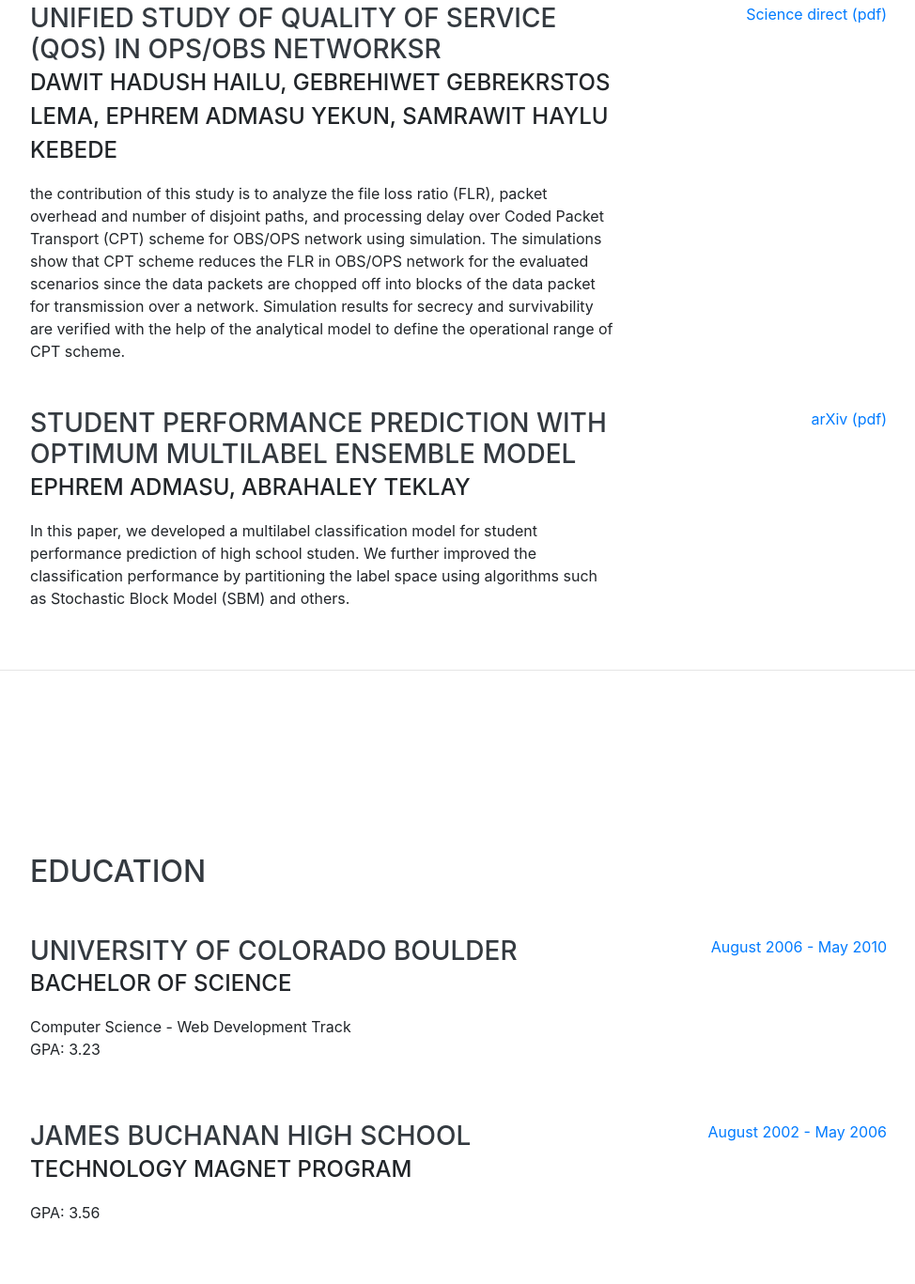
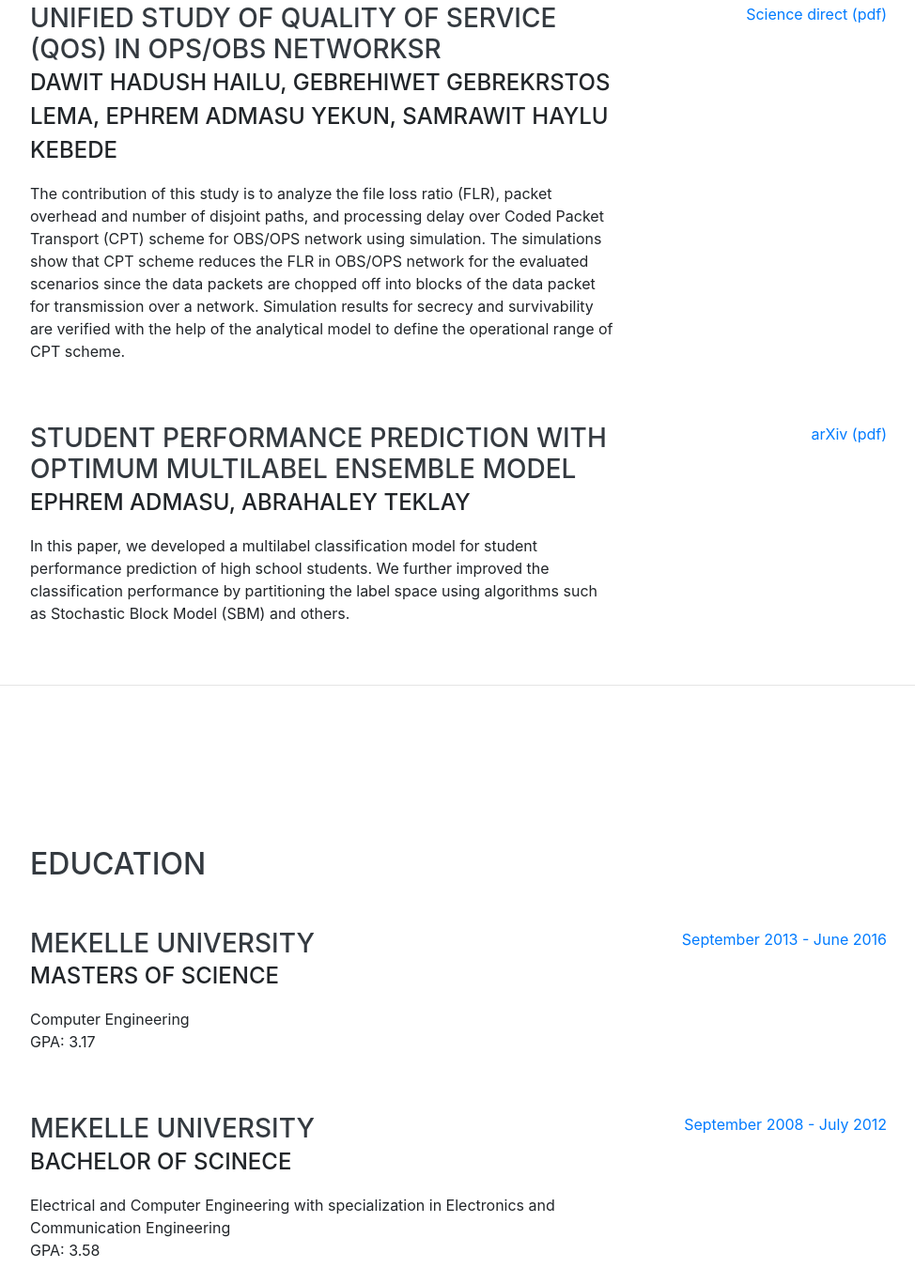
Before and after one commit to ephrem-admasu/ephrem-admasu.github.io, a website with bundled scripts: page index.html in a window 1280 px wide. Shown: the part 2213-3580 px from the top of the page at 94% size, without its empty margins (288-1262 px from the left). Built offline with nearby package versions, Linux system fonts and the light colour scheme; a web font is replaced by a local one.

Commit message:
Update index.html

```diff
--- a/index.html
+++ b/index.html
@@ -195,9 +195,14 @@
           <div class="resume-content">
             <h3 class="mb-0">Unified study of quality of service (QoS) in OPS/OBS networksr</h3>
             <div class="subheading mb-3">Dawit Hadush Hailu, Gebrehiwet Gebrekrstos Lema, Ephrem Admasu Yekun, Samrawit Haylu Kebede</div>
-            <div>
-              the contribution of this study is to analyze the file loss ratio (FLR), packet overhead and number of disjoint paths, and processing delay over Coded Packet Transport (CPT) scheme for OBS/OPS network using simulation. The simulations show that CPT scheme reduces the FLR in OBS/OPS network for the evaluated scenarios since the data packets are chopped off into blocks of the data packet for transmission over a network. Simulation results for secrecy and survivability are verified with the help of the analytical model to define the operational range of CPT scheme.
-            </div>
+            <p>
+              The contribution of this study is to analyze the file loss ratio (FLR), packet overhead and number
+              of disjoint paths, and processing delay over Coded Packet Transport (CPT) scheme for OBS/OPS network
+              using simulation. The simulations show that CPT scheme reduces the FLR in OBS/OPS network for the
+              evaluated scenarios since the data packets are chopped off into blocks of the data packet for
+              transmission over a network. Simulation results for secrecy and survivability are verified with the
+              help of the analytical model to define the operational range of CPT scheme.
+            </p>
 
           </div>
           <div class="resume-date text-md-right">
@@ -209,7 +214,7 @@
           <div class="resume-content">
             <h3 class="mb-0">Student Performance Prediction with Optimum Multilabel Ensemble Model </h3>
             <div class="subheading mb-3">Ephrem Admasu, Abrahaley Teklay</div>
-            <p>In this paper, we developed a multilabel classification model for student performance prediction of high school studen. We further improved the classification performance by partitioning the
+            <p>In this paper, we developed a multilabel classification model for student performance prediction of high school students. We further improved the classification performance by partitioning the
                label space using algorithms such as Stochastic Block Model (SBM) and others.
             </p>
           </div>
@@ -230,24 +235,25 @@
 
         <div class="resume-item d-flex flex-column flex-md-row justify-content-between mb-5">
           <div class="resume-content">
-            <h3 class="mb-0">University of Colorado Boulder</h3>
-            <div class="subheading mb-3">Bachelor of Science</div>
-            <div>Computer Science - Web Development Track</div>
-            <p>GPA: 3.23</p>
+            <h3 class="mb-0">Mekelle University</h3>
+            <div class="subheading mb-3">Masters of Science</div>
+            <div>Computer Engineering</div>
+            <p>GPA: 3.17</p>
           </div>
           <div class="resume-date text-md-right">
-            <span class="text-primary">August 2006 - May 2010</span>
+            <span class="text-primary">September 2013 - June 2016</span>
           </div>
         </div>
 
         <div class="resume-item d-flex flex-column flex-md-row justify-content-between">
           <div class="resume-content">
-            <h3 class="mb-0">James Buchanan High School</h3>
-            <div class="subheading mb-3">Technology Magnet Program</div>
-            <p>GPA: 3.56</p>
+            <h3 class="mb-0">Mekelle University</h3>
+            <div class="subheading mb-3">Bachelor of Scinece</div>
+            <div>Electrical and Computer Engineering with specialization in Electronics and Communication Engineering</div>
+            <p>GPA: 3.58</p>
           </div>
           <div class="resume-date text-md-right">
-            <span class="text-primary">August 2002 - May 2006</span>
+            <span class="text-primary">September 2008 - July 2012</span>
           </div>
         </div>
 
```
